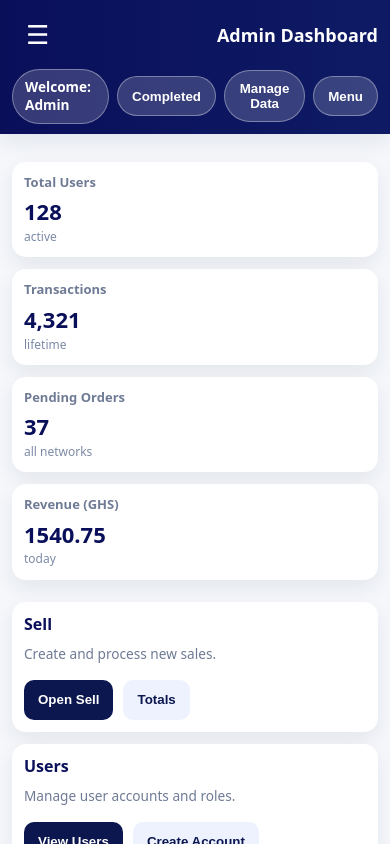
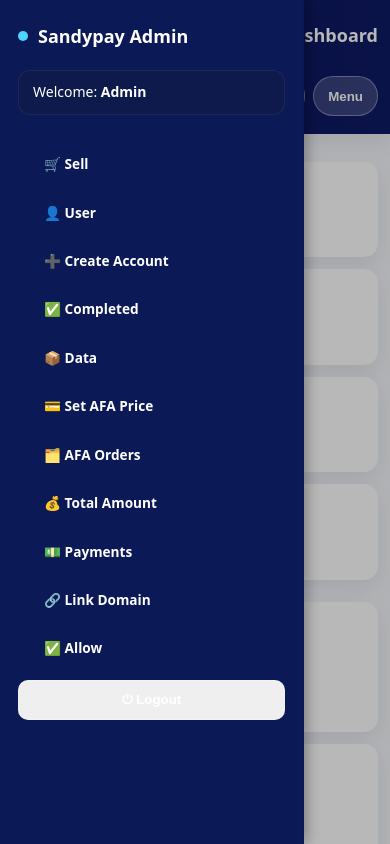
Before and after one commit to Theophilus-Rodes/sandypaygh, a plain HTML site: page admindashboard.html in a window 390 px wide. Both pictures are taken after a click on the button "Menu". Drawn offline with Linux system fonts and the light colour scheme; no server answers.

Commit message:
Add files via upload

```diff
--- a/admindashboard.html
+++ b/admindashboard.html
@@ -184,6 +184,52 @@ img, video, svg { max-width: 100%; height: auto; display: block; }
 
 
 
+/* --- Fix: drawer on top + visible content --- */
+@media (max-width: 860px) {
+  /* Sidebar as overlay drawer */
+  #sidebar {
+    position: fixed !important;
+    top: 0; left: 0;
+    height: 100vh;
+    width: 78vw;               /* comfy width */
+    max-width: 320px;
+    background: #0b1957;       /* solid dark bg (not inherit) */
+    color: #fff;
+    z-index: 1100;             /* ABOVE header & mask */
+    overflow-y: auto;
+    -webkit-overflow-scrolling: touch;
+    transition: transform .25s ease;
+    transform: translateX(-100%);
+    box-shadow: 2px 0 14px rgba(0,0,0,.35);
+  }
+  /* open state (your JS toggles .open) */
+  #sidebar.mobile.open { transform: translateX(0); }
+
+  /* Sidebar content always readable */
+  #sidebar * { color: #fff !important; }
+  #sidebar nav { display: grid; gap: 10px; padding: 12px; }
+  #sidebar a { text-decoration: none; padding: 10px 12px; border-radius: 10px; }
+  #sidebar a:hover { background: rgba(255,255,255,.12); }
+
+  /* Header stays below drawer */
+  .topbar, .navbar { z-index: 900 !important; }
+
+  /* Dim page when drawer open */
+  .drawer-mask {
+    position: fixed; inset: 0;
+    background: rgba(0,0,0,.28);
+    z-index: 1000;
+    display: none;
+  }
+  .drawer-mask.show { display: block; }
+
+  /* Prevent background scroll when open */
+  body.drawer-open { overflow: hidden; }
+}
+
+
+
+
   }
 </style>
 <script>
@@ -217,6 +263,8 @@ img, video, svg { max-width: 100%; height: auto; display: block; }
 
     <button class="logout" onclick="openLogout()">⏻ Logout</button>
   </aside>
+
+  <div id="drawerMask" class="drawer-mask"></div>
 
   <!-- Main -->
   <main>
@@ -428,7 +476,7 @@ img, video, svg { max-width: 100%; height: auto; display: block; }
 
 
 <script>
-  // Sidebar mobile behavior
+
 
 
   // Welcome name
@@ -567,40 +615,44 @@ img, video, svg { max-width: 100%; height: auto; display: block; }
 </script>
 
 <script>
-  const sidebar = document.getElementById('sidebar');
-  const btn = document.getElementById('collapseBtn');
-  const mask = document.getElementById('drawerMask');
+  const sidebar  = document.getElementById('sidebar');
+  const btn      = document.getElementById('collapseBtn');
+  const mask     = document.getElementById('drawerMask');
 
   function setSidebarMode() {
     if (window.innerWidth <= 860) {
       sidebar.classList.add('mobile');
       btn.style.display = 'block';
       sidebar.classList.remove('open');
-      mask.classList.remove('show');
+      mask?.classList.remove('show');
+      document.body.classList.remove('drawer-open');
     } else {
-      sidebar.classList.remove('mobile', 'open');
+      sidebar.classList.remove('mobile','open');
       btn.style.display = 'none';
-      mask.classList.remove('show');
+      mask?.classList.remove('show');
+      document.body.classList.remove('drawer-open');
     }
   }
-
   setSidebarMode();
   window.addEventListener('resize', setSidebarMode);
 
-  btn.addEventListener('click', () => {
-    sidebar.classList.toggle('open');
+  btn?.addEventListener('click', () => {
+    const isOpen = sidebar.classList.toggle('open');
     if (window.innerWidth <= 860) {
-      mask.classList.toggle('show', sidebar.classList.contains('open'));
+      mask?.classList.toggle('show', isOpen);
+      document.body.classList.toggle('drawer-open', isOpen);
     }
   });
 
-  mask.addEventListener('click', () => {
+  mask?.addEventListener('click', () => {
     sidebar.classList.remove('open');
     mask.classList.remove('show');
+    document.body.classList.remove('drawer-open');
   });
 </script>
 
 
 
+
 </body>
 </html>
```
